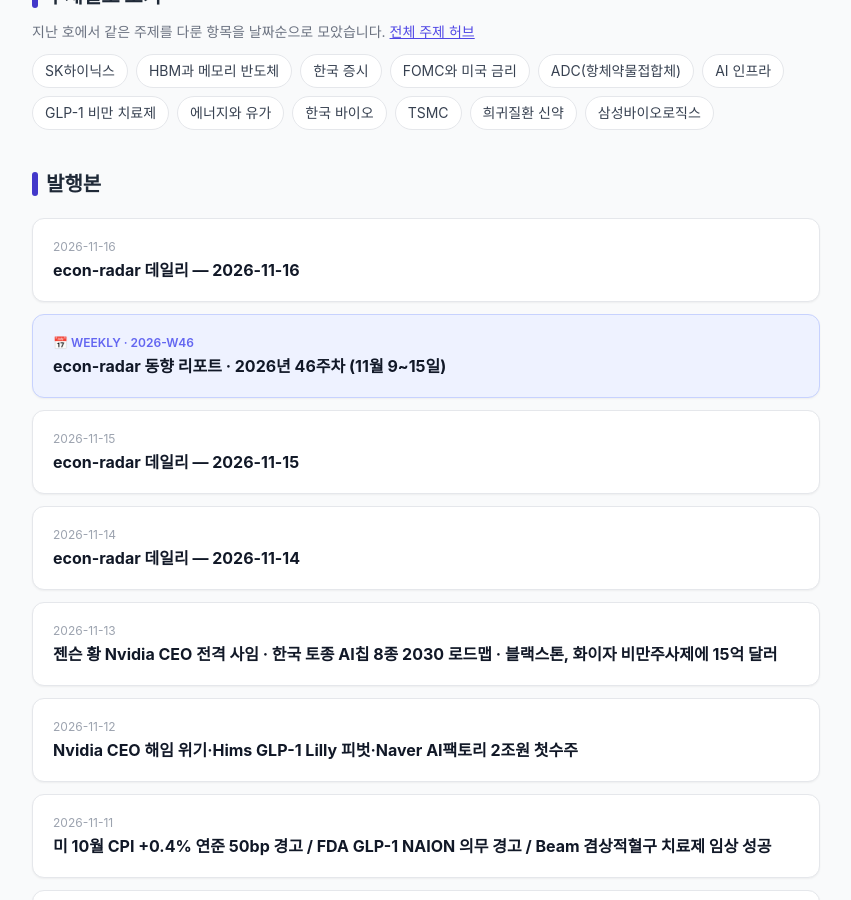
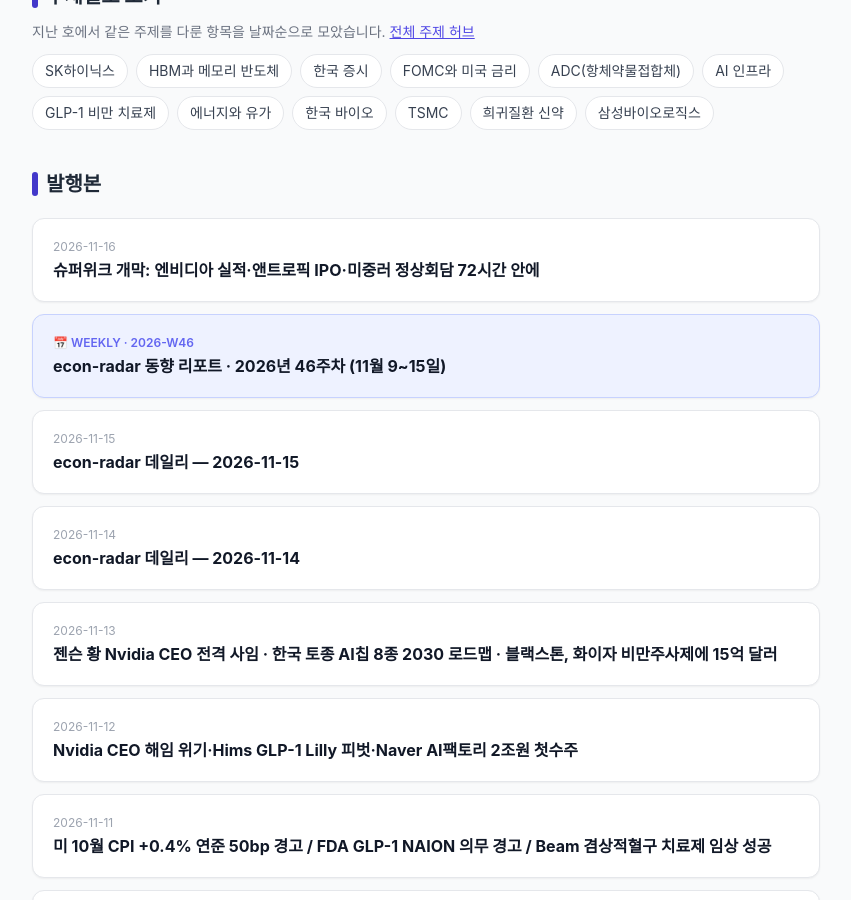
Before and after one commit to kakyungkim/kakyungkim.github.io, a Jekyll site: the page econ-radar/index.html, which Jekyll copies as it is, in a window 1280 px wide and 900 px high, scrolled down 745 px. Shown: the whole window, without its empty margins (214-1065 px from the left). Built offline with Jekyll 4.4.1, drawn with Linux system fonts in a browser that asks for light colours; nearby versions of some CDN libraries; some web fonts are replaced.

Commit message:
econ-radar: 2026-11-16 index 제목 개선

```diff
--- a/econ-radar/index.html
+++ b/econ-radar/index.html
@@ -79,7 +79,7 @@
       </h2>
       <div class="flex flex-col gap-3">
         <!-- ENTRIES:INSERT_AFTER -->
-        <a href="2026-11-16.html" class="block bg-white border border-gray-200 rounded-xl p-5 shadow-sm hover:shadow-md hover:border-indigo-200 transition"><p class="text-xs text-gray-400 mb-1">2026-11-16</p><p class="font-bold text-gray-900 text-[16px] leading-snug">econ-radar 데일리 — 2026-11-16</p></a>
+        <a href="2026-11-16.html" class="block bg-white border border-gray-200 rounded-xl p-5 shadow-sm hover:shadow-md hover:border-indigo-200 transition"><p class="text-xs text-gray-400 mb-1">2026-11-16</p><p class="font-bold text-gray-900 text-[16px] leading-snug">슈퍼위크 개막: 엔비디아 실적·앤트로픽 IPO·미중러 정상회담 72시간 안에</p></a>
         <a href="2026-W46.html" class="block bg-indigo-50 border border-indigo-200 rounded-xl p-5 shadow-sm hover:shadow-md hover:border-indigo-300 transition"><p class="text-xs text-indigo-500 font-semibold mb-1">📅 WEEKLY · 2026-W46</p><p class="font-bold text-gray-900 text-[16px] leading-snug">econ-radar 동향 리포트 · 2026년 46주차 (11월 9~15일)</p></a>
         <a href="2026-11-15.html" class="block bg-white border border-gray-200 rounded-xl p-5 shadow-sm hover:shadow-md hover:border-indigo-200 transition"><p class="text-xs text-gray-400 mb-1">2026-11-15</p><p class="font-bold text-gray-900 text-[16px] leading-snug">econ-radar 데일리 — 2026-11-15</p></a>
         <a href="2026-11-14.html" class="block bg-white border border-gray-200 rounded-xl p-5 shadow-sm hover:shadow-md hover:border-indigo-200 transition"><p class="text-xs text-gray-400 mb-1">2026-11-14</p><p class="font-bold text-gray-900 text-[16px] leading-snug">econ-radar 데일리 — 2026-11-14</p></a>
```
